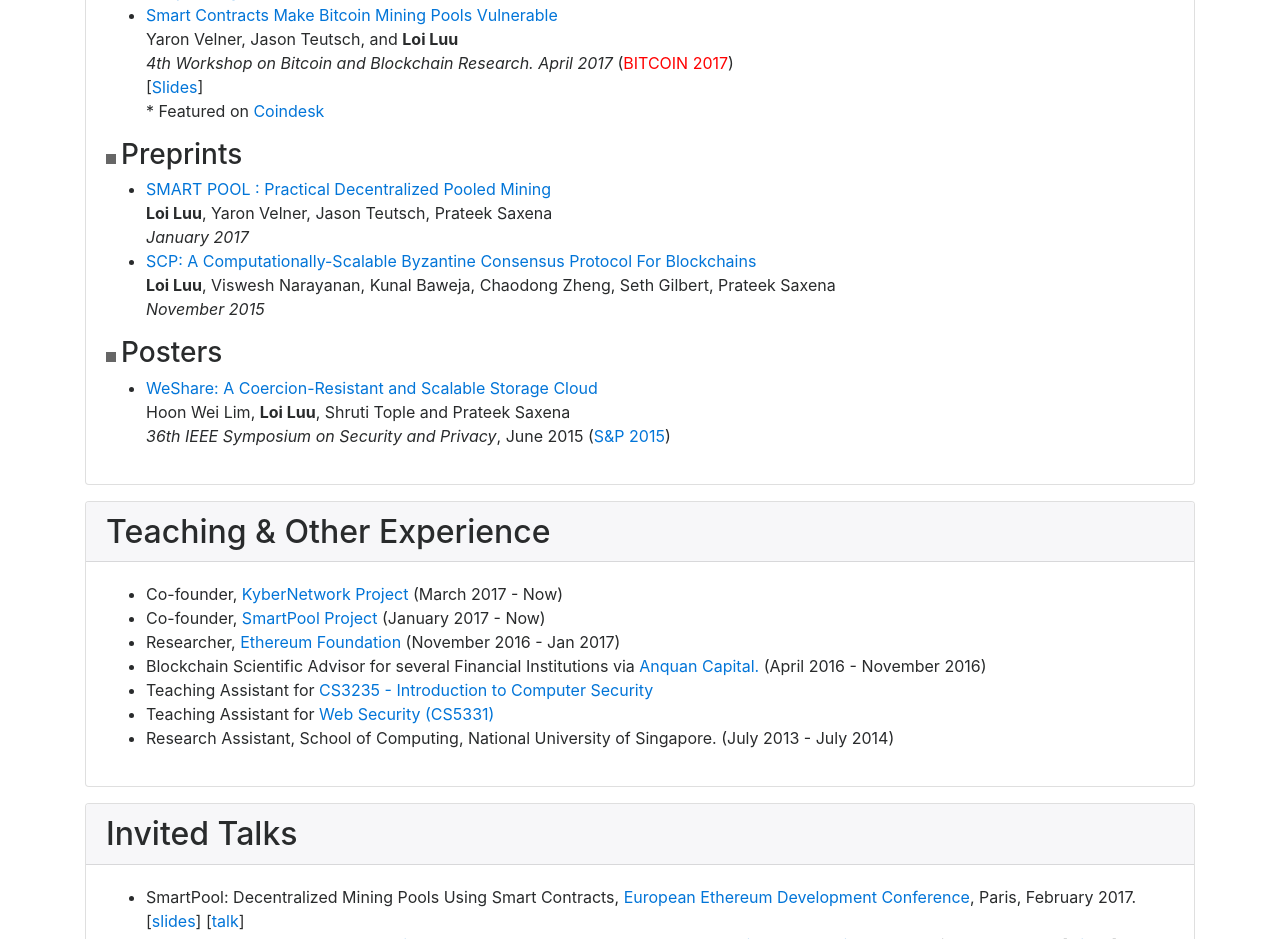
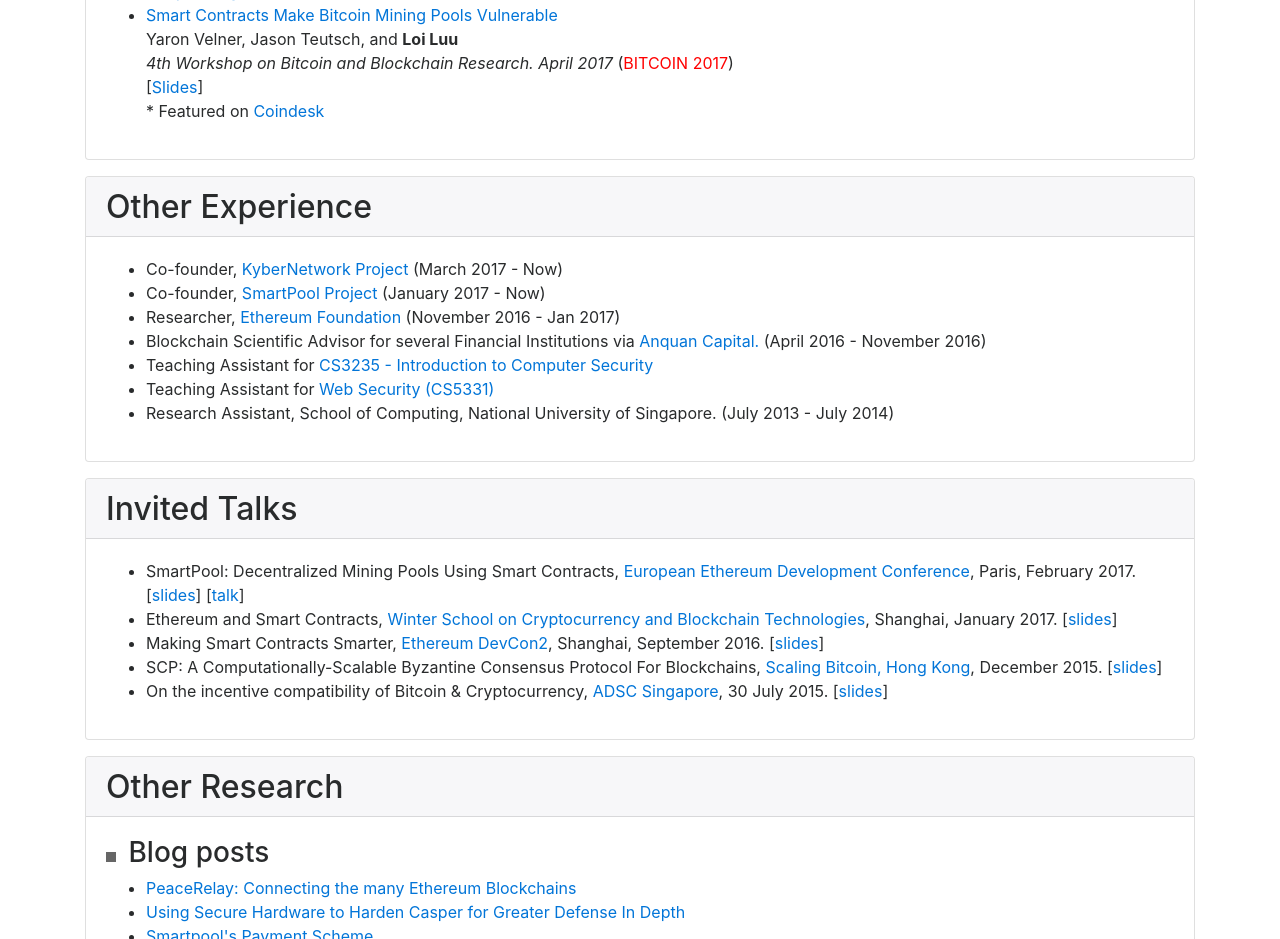
Before and after one commit to loiluu/loiluu.github.io, a plain HTML site: page index.html in a window 1280 px wide. Shown: the part 1817-2756 px from the top of the page. Drawn offline with nearby package versions, Linux system fonts and the light colour scheme.

Commit message:
minor changes

```diff
--- a/index.html
+++ b/index.html
@@ -7,6 +7,9 @@
             .monospace { font-family:Consolas,Monaco,Lucida Console,Liberation Mono,DejaVu Sans Mono,Bitstream Vera Sans Mono,Courier New, monospace; }
         </style>
 	<link rel="stylesheet" type="text/css" href="style.css">
+	<link rel="icon"
+      type="image/png"
+      href="favicon.png">
 	<meta name="viewport" content="width=device-width, initial-scale=1">
 	<script>
       (function(i,s,o,g,r,a,m){i['GoogleAnalyticsObject']=r;i[r]=i[r]||function(){
@@ -178,41 +181,10 @@
 					</li>
 				</ul>
 
-				<h3>Preprints</h3>
-				<ul>
-					<li>
-						<a href="http://eprint.iacr.org/2017/019"> SMART POOL : Practical Decentralized Pooled Mining</a>
-						<br/>
-						<strong>Loi Luu</strong>, Yaron Velner, Jason Teutsch, Prateek Saxena
-						<br/>
-						<cite>January 2017 </cite>
-					</li>
-					<li>
-						<a href="http://eprint.iacr.org/2015/1168"> SCP: A Computationally-Scalable Byzantine Consensus Protocol For Blockchains</a>
-						<br/>
-						<strong>Loi Luu</strong>, Viswesh Narayanan, Kunal Baweja, Chaodong Zheng, Seth Gilbert, Prateek Saxena
-						<br/>
-						<cite>November 2015 </cite>
-					</li>
-
-
-				</ul>
-				<h3>Posters</h3>
-				<ul>
-					<li>
-							<a href="papers/2015_weshare.pdf">
-								WeShare: A Coercion-Resistant and Scalable Storage Cloud
-							</a>
-								<br/>
-								Hoon Wei Lim, <strong>Loi Luu</strong>, Shruti Tople and Prateek Saxena
-								<br/>
-								<cite>36th IEEE Symposium on Security and Privacy</cite>, June 2015 (<a href="http://www.ieee-security.org/TC/SP2015/program-posters.html">S&P 2015</a>)
-					</li>
-				</ul>
 			</div>
 		</div>
 		<div class="card mb-3 text-left">
-            <h2 class="card-header" id="teaching">Teaching & Other Experience</h2>
+            <h2 class="card-header" id="teaching">Other Experience</h2>
             <div class="card-block">
 				<ul>
 					<li>
```
Also changed, not shown: favicon.png (added).
